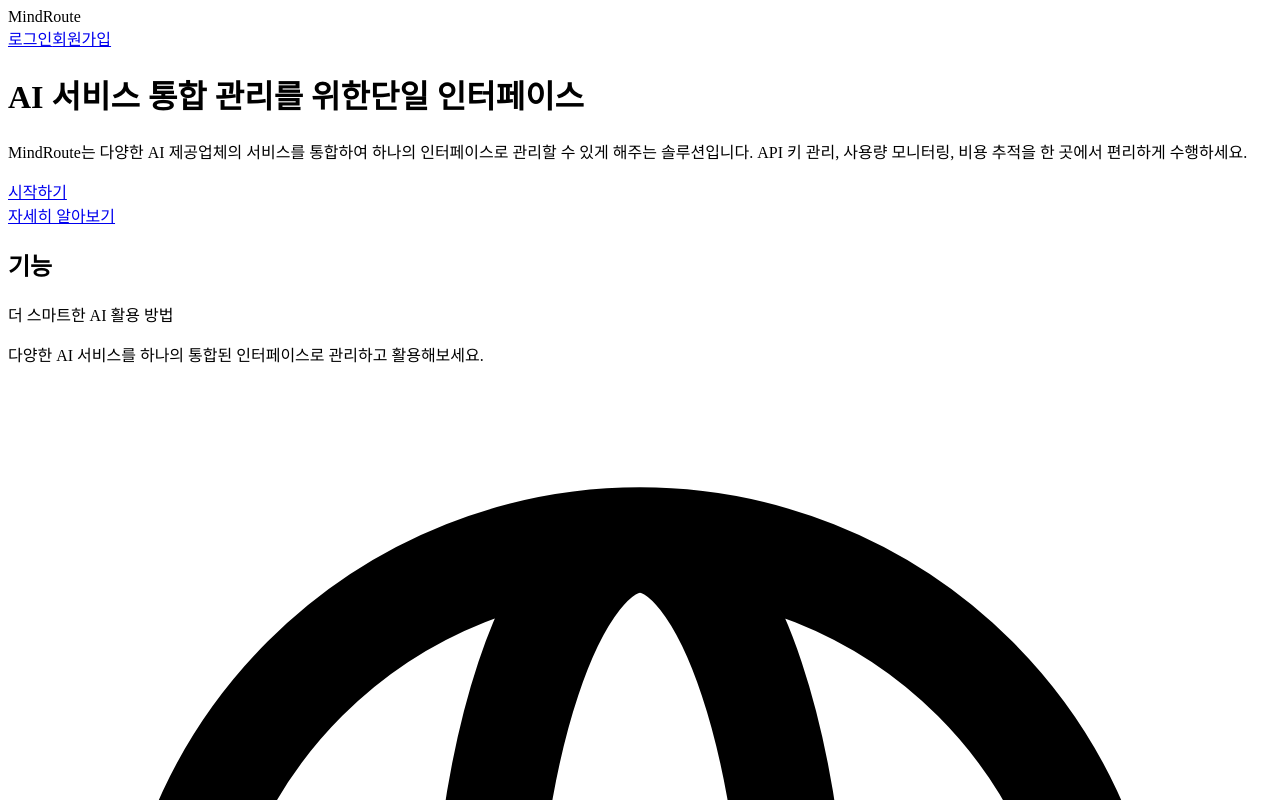
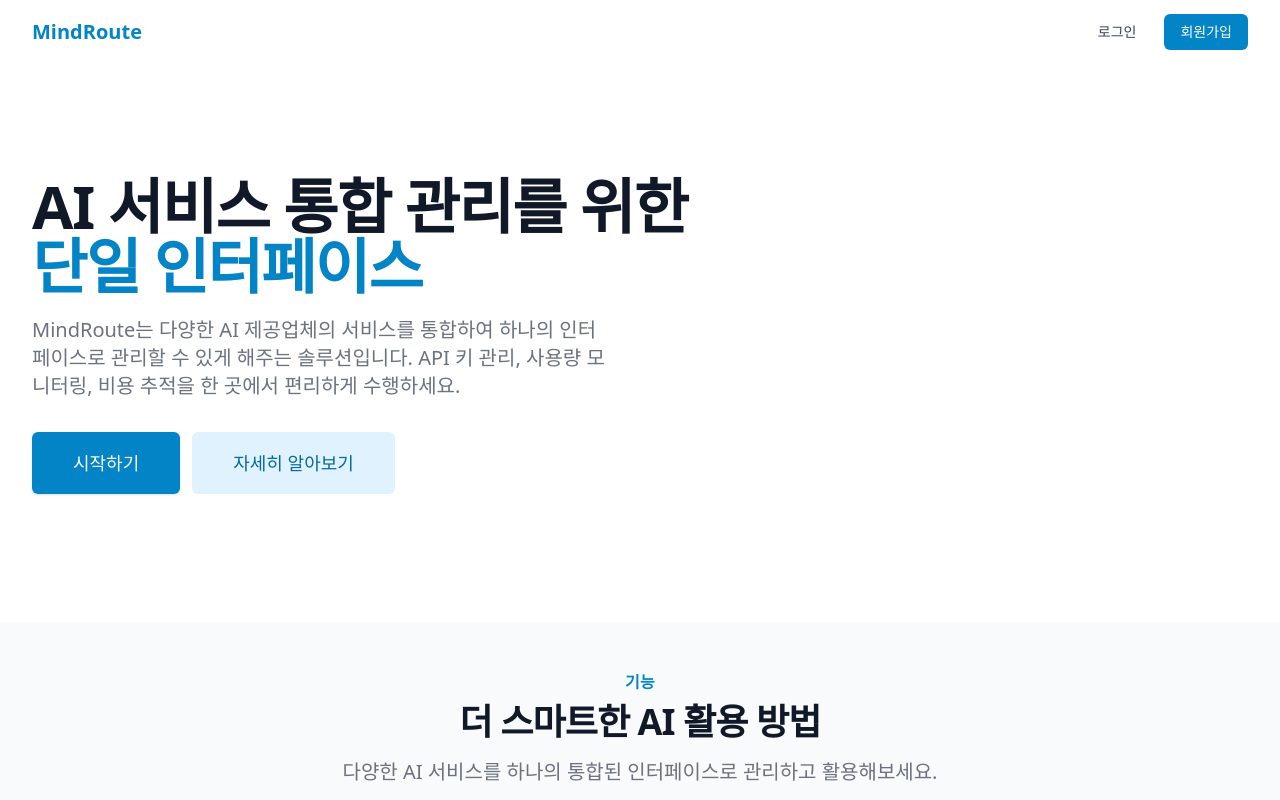
Before and after one commit to lukehemmin/MindRoute, a Next.js app in the folder frontend/: page / in a window 1280 px wide. Shown: the top 800 px of the page. Built offline with nearby package versions, Linux system fonts and the light colour scheme.

Commit message:
프론트엔드 초기 설정: _app.tsx 파일을 추가하여 글로벌 스타일 및 페이지 컴포넌트를 설정함.

```diff
--- /dev/null
+++ b/frontend/src/pages/_app.tsx
@@ -0,0 +1,9 @@
+import React from 'react';
+import { AppProps } from 'next/app';
+import '../styles/globals.css';
+
+function MyApp({ Component, pageProps }: AppProps) {
+  return <Component {...pageProps} />;
+}
+
+export default MyApp;
```
